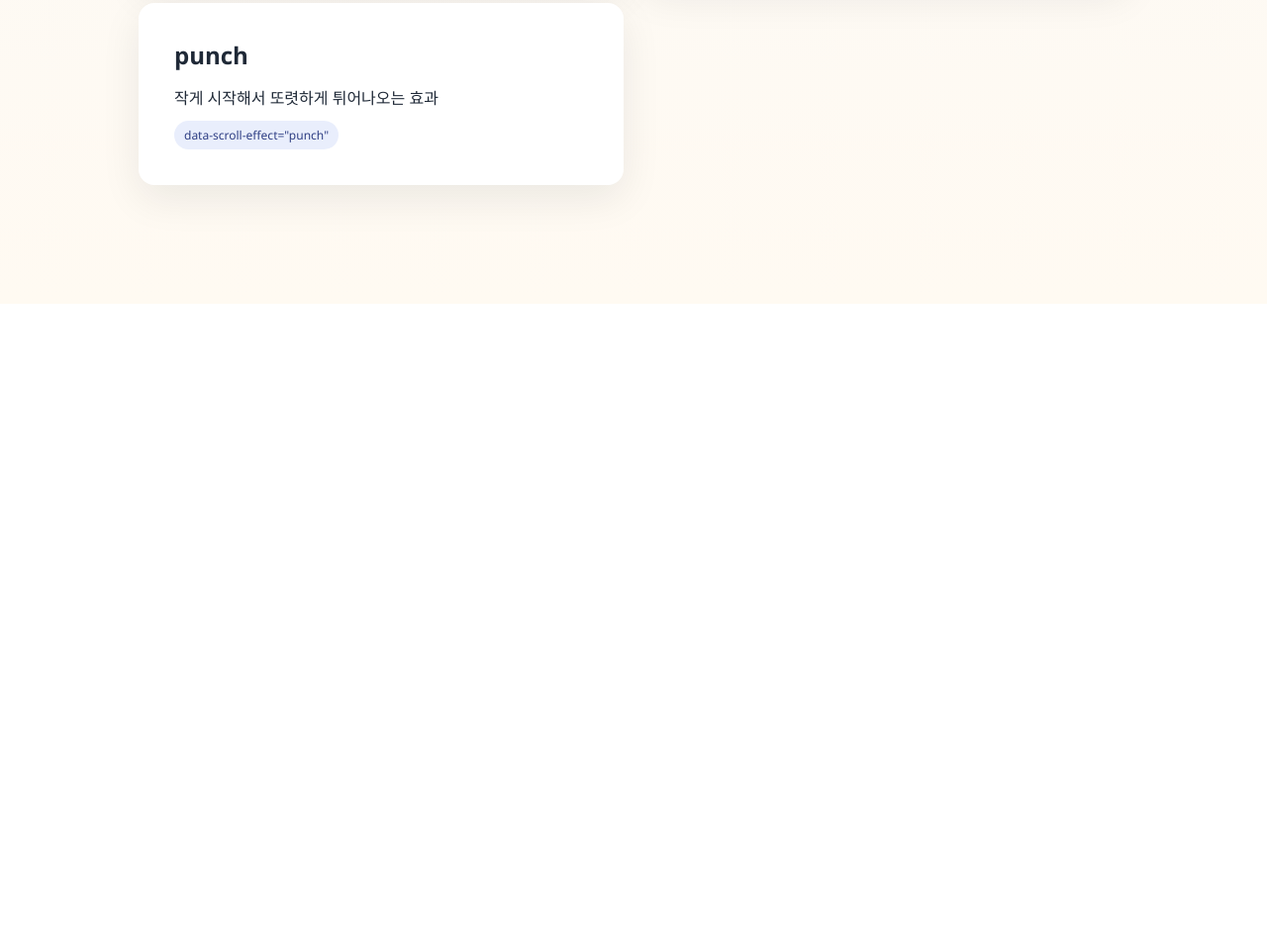
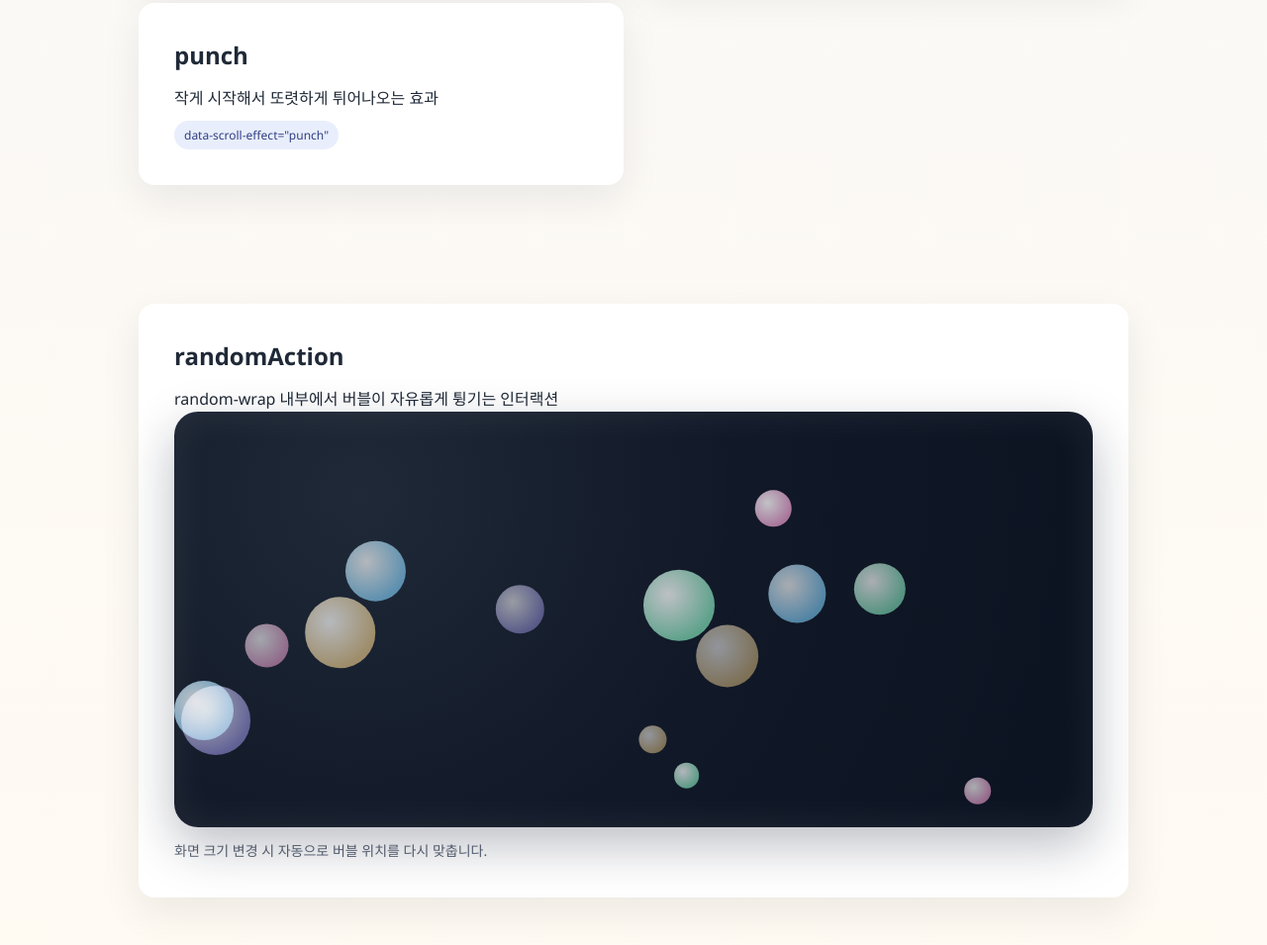
Before and after one commit to sseol1112/compo-scroll, a plain HTML site: page demo/index.html in a window 1280 px wide. Shown: the part 2572-3527 px from the top of the page at 99% size. Before the commit the page ends 2879 px from the top, so only its background shows below. Drawn offline with Linux system fonts and the light colour scheme; files whose address does not match are found by name.

Commit message:
feat: add randomAction bouncing bubble interaction in random-wrap

```diff
--- a/demo/index.html
+++ b/demo/index.html
@@ -43,6 +43,34 @@
         window.__loadWithFallback("js", ["./scroll-events.js", "../src/scroll-events.js"]),
       ]);
     </script>
+    <style>
+      #randomAction .random-wrap {
+        position: relative;
+        width: 100%;
+        height: min(58vw, 420px);
+        min-height: 280px;
+        border-radius: 24px;
+        overflow: hidden;
+        background: radial-gradient(circle at 20% 20%, #1f2937 0%, #111827 48%, #0b1220 100%);
+        box-shadow: inset 0 0 40px rgba(255, 255, 255, 0.08), 0 18px 50px rgba(15, 23, 42, 0.28);
+      }
+
+      #randomAction .random-bubble {
+        position: absolute;
+        left: 0;
+        top: 0;
+        border-radius: 999px;
+        pointer-events: none;
+        background: radial-gradient(circle at 35% 35%, rgba(255, 255, 255, 0.92), rgba(255, 255, 255, 0.08) 68%);
+        mix-blend-mode: screen;
+      }
+
+      #randomAction .random-note {
+        margin-top: 12px;
+        color: #5b6475;
+        font-size: 14px;
+      }
+    </style>
   </head>
   <body>
     <div class="wrap">
@@ -122,6 +150,15 @@
           </div>
         </div>
       </section>
+
+      <section class="section" id="randomAction">
+        <div class="card" data-scroll-effect="glass-rise" data-scroll-duration="900">
+          <h2>randomAction</h2>
+          <p>random-wrap 내부에서 버블이 자유롭게 튕기는 인터랙션</p>
+          <div class="random-wrap"></div>
+          <p class="random-note">화면 크기 변경 시 자동으로 버블 위치를 다시 맞춥니다.</p>
+        </div>
+      </section>
     </div>
 
     <script>
@@ -134,11 +171,127 @@
           });
 
           scroll.init();
+
+          const randomSection = document.getElementById("randomAction");
+          if (randomSection) {
+            initRandomBubbles(randomSection.querySelector(".random-wrap"), 14);
+          }
         })
         .catch((error) => {
           // eslint-disable-next-line no-console
           console.error("[ScrollEvents] 리소스 로드 실패:", error);
         });
+
+      // random-wrap 내부 버블 튕김 인터랙션
+      function initRandomBubbles(container, count) {
+        if (!container) return;
+
+        const bubbles = [];
+        let rafId = null;
+        let prevTs = 0;
+        let cw = 0;
+        let ch = 0;
+
+        const random = (min, max) => Math.random() * (max - min) + min;
+
+        const palette = [
+          "rgba(120, 206, 255, 0.82)",
+          "rgba(255, 160, 214, 0.78)",
+          "rgba(255, 214, 122, 0.76)",
+          "rgba(138, 255, 198, 0.74)",
+          "rgba(167, 154, 255, 0.7)",
+        ];
+
+        function setupBounds() {
+          const rect = container.getBoundingClientRect();
+          cw = rect.width;
+          ch = rect.height;
+        }
+
+        function makeBubble(index) {
+          const size = random(24, 72);
+          const el = document.createElement("span");
+          el.className = "random-bubble";
+          el.style.width = `${size}px`;
+          el.style.height = `${size}px`;
+          el.style.background = `radial-gradient(circle at 35% 35%, rgba(255,255,255,0.9), ${palette[index % palette.length]} 72%)`;
+          el.style.opacity = String(random(0.55, 0.9));
+          container.appendChild(el);
+
+          return {
+            el,
+            r: size / 2,
+            x: random(size / 2, Math.max(size / 2, cw - size / 2)),
+            y: random(size / 2, Math.max(size / 2, ch - size / 2)),
+            vx: random(-120, 120) || 90,
+            vy: random(-120, 120) || -90,
+          };
+        }
+
+        function clampInside(b) {
+          b.x = Math.max(b.r, Math.min(cw - b.r, b.x));
+          b.y = Math.max(b.r, Math.min(ch - b.r, b.y));
+        }
+
+        function onResize() {
+          setupBounds();
+          bubbles.forEach(clampInside);
+        }
+
+        function draw(b) {
+          b.el.style.transform = `translate(${b.x - b.r}px, ${b.y - b.r}px)`;
+        }
+
+        function tick(ts) {
+          if (!prevTs) prevTs = ts;
+          const dt = Math.min((ts - prevTs) / 1000, 0.032);
+          prevTs = ts;
+
+          bubbles.forEach((b) => {
+            b.x += b.vx * dt;
+            b.y += b.vy * dt;
+
+            if (b.x - b.r <= 0) {
+              b.x = b.r;
+              b.vx *= -1;
+            } else if (b.x + b.r >= cw) {
+              b.x = cw - b.r;
+              b.vx *= -1;
+            }
+
+            if (b.y - b.r <= 0) {
+              b.y = b.r;
+              b.vy *= -1;
+            } else if (b.y + b.r >= ch) {
+              b.y = ch - b.r;
+              b.vy *= -1;
+            }
+
+            draw(b);
+          });
+
+          rafId = requestAnimationFrame(tick);
+        }
+
+        setupBounds();
+
+        for (let i = 0; i < count; i += 1) {
+          bubbles.push(makeBubble(i));
+        }
+
+        bubbles.forEach(draw);
+        rafId = requestAnimationFrame(tick);
+        window.addEventListener("resize", onResize);
+
+        // 필요 시 외부에서 정리 가능하도록 핸들 노출
+        container.__randomBubbleController = {
+          destroy() {
+            if (rafId) cancelAnimationFrame(rafId);
+            window.removeEventListener("resize", onResize);
+            container.innerHTML = "";
+          },
+        };
+      }
     </script>
   </body>
 </html>
```
